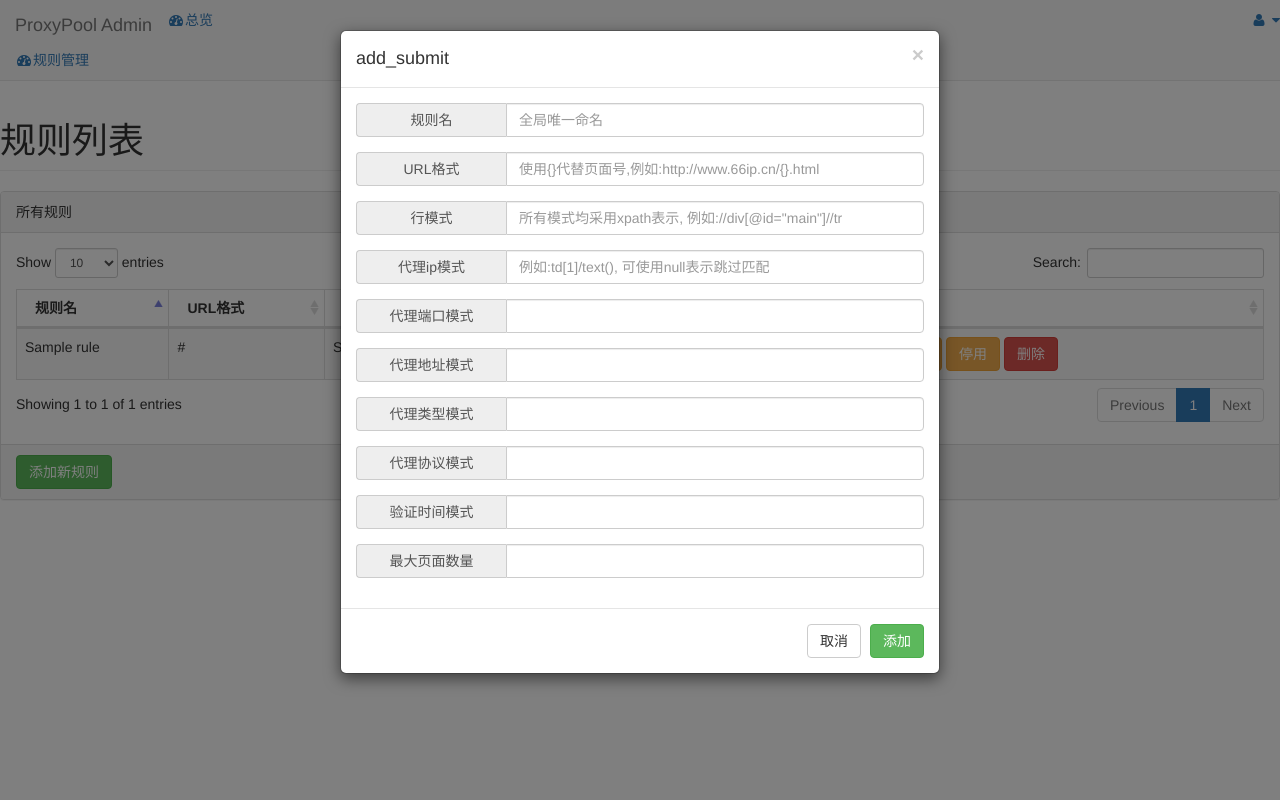
After one commit to Time1ess/ProxyPool, a Flask app: template ProxyWeb/templates/rules.html in a window 1280 px wide, after a click on "添加新规则". The commit adds this page. Run offline with Flask 2, Linux system fonts and the light colour scheme; the template is opened without the code that fills it: most values are stand-ins (such as "Sample title", 1, 10 or a date in 2020); some libraries are stand-ins or nearby versions.

Commit message:
[update] rule add/update/delete and crawlers control.

```diff
--- a/ProxyWeb/main.py
+++ b/ProxyWeb/main.py
@@ -3,10 +3,12 @@
 # Author: David
 # Email: youchen.du@gmail.com
 # Created: 2017-04-27 10:27
-# Last modified: 2017-04-27 20:04
+# Last modified: 2017-04-29 14:45
 # Filename: main.py
 # Description:
 import json
+import time
+
 import redis
 
 from flask import Flask
@@ -23,8 +25,28 @@ def index():
 
 
 @app.route('/rules')
-def rules():
-    pass
+def rules_table():
+    rule_keys = conn.smembers('Rules')
+    rules = []
+    for suffix in rule_keys:
+        key = 'Rule:' + suffix
+        rule = conn.hgetall(key)
+        rules.append(rule)
+    context = {}
+    context['rules'] = rules
+    return render_template('rules.html', **context)
+
+@app.route('/rules/')
+@app.route('/rules/<rule_name>')
+def rule_detail(rule_name=None):
+    if rule_name is None:
+        modal_type = 'add_submit'
+        rule = {}
+    else:
+        key = 'Rule:' + rule_name
+        rule = conn.hgetall(key)
+        modal_type = 'update_submit'
+    return render_template('rule_modal.html', **rule, modal_type=modal_type)
 
 @app.route('/api/status')
 def api_status():
@@ -37,6 +59,62 @@ def api_status():
             'deads': deads, 'futures': futures}
     return json.dumps(data)
 
+@app.route('/api/crawlers/<method>/<rule_name>')
+def api_crawlers(method, rule_name):
+    crawler_methods = ['start', 'stop', 'reload', 'pause']
+    if method in crawler_methods:
+        cmd = method + '|' + rule_name
+        conn.rpush('Jobs', cmd)
+        return '0'
+    else:
+        return '-1'
+
+
+@app.route('/api/rules/delete/<rule_name>')
+def api_rules_delete(rule_name):
+    # status should be stopped when deleting
+    key = 'Rule:' + rule_name
+    pipe = conn.pipeline()
+    end = time.time() + 5
+    while time.time() < end:
+        try:
+            pipe.watch(key)
+            pipe.watch('Jobs')
+            status = pipe.hget(key, 'status')
+            if status != 'stopped':
+                pipe.unwatch()
+                return 'Not finished'
+            pipe.multi()
+            pipe.lrem('Jobs', 'start|'+rule_name)
+            pipe.srem('Rules', rule_name)
+            pipe.delete(key)
+            pipe.execute()
+            return 'Succeed'
+        except redis.exceptions.WatchError:
+            pass
+    return 'Timeout'
+
+
+@app.route('/api/rules/<method>', methods=['POST'])
+def api_rules(method):
+    if not all(request.form.values()):
+        return 'fail'
+    rule_dict = dict(request.form)
+    for key in rule_dict:
+        rule_dict[key] = rule_dict[key][0]
+    rule_dict['status'] = 'stopped'
+    rule_name = rule_dict['name']
+    key = 'Rule:' + rule_name
+    if method == 'add_submit':
+        conn.hmset(key, rule_dict)
+        conn.sadd('Rules', rule_name)
+        cmd = 'start|' + rule_name
+    elif method == 'update_submit':
+        conn.hmset(key, rule_dict)
+        cmd = 'reload|' + rule_name
+    conn.rpush('Jobs', cmd)
+    return '0'
+
 
 if __name__ == '__main__':
     app.run()
--- a/ProxyWeb/static/js/data.js
+++ b/ProxyWeb/static/js/data.js
@@ -1,6 +1,6 @@
-var container = $("#flot-line-chart-moving");
 function update_status(series)
 {
+    var container = $("#flot-line-chart-moving");
     $.ajax({
         url:'/api/status',
         type:'GET',
--- /dev/null
+++ b/ProxyWeb/static/js/rules.js
@@ -0,0 +1,73 @@
+function submit_form(rule_method)
+{
+    $.ajax({
+        url:'/api/rules/'+rule_method,
+        type:'POST',
+        data: $('#rule_form').serialize(),
+    })
+    .done(function(data){
+        if(data == 'fail')
+            alert('请检查表单');
+        else
+            setTimeout('window.location.reload()', 2000);
+    });
+    $('#rule_modal').modal('hide');
+}
+$(document).ready(function(){
+    $('.crawlers').click(function(){
+        var rule_name = $(this).parents('tr').attr('rule-name');
+        var crawler_method = $(this).attr('crawler-method');
+        $.ajax({
+            url:'/api/crawlers/'+crawler_method+'/'+rule_name,
+            type:'GET',
+        })
+            .done(function(){
+                window.location.reload();
+            });
+    });
+    $('.rules').click(function(){
+        var rule_method = $(this).attr('rule-method');
+        if(rule_method == 'delete')
+        {
+            var rule_name = $(this).attr('rule-name');
+            $.ajax({
+                url:'/api/rules/delete/'+rule_name,
+                type:'GET',
+            })
+                .done(function(data){
+                    if(data == 'Not finished')
+                        alert('删除规则前请先停止对应爬虫');
+                    else if(data == 'Timeout')
+                        alert('删除超时，请重试');
+                    else if(data == 'Succeed')
+                        alert('删除成功');
+                    else
+                        alert('未知错误');
+                    window.location.reload();
+                });
+        }
+        else if(rule_method == 'update')
+        {
+            var rule_name = $(this).attr('rule-name');
+            $.ajax({
+                url:'/rules/'+rule_name,
+                type:'GET',
+            })
+                .done(function(data){
+                    $('#rule_modal').html(data);
+                    $('#rule_modal').modal('show');
+                });
+        }
+        else if(rule_method == 'add')
+        {
+            $.ajax({
+                url:'/rules/',
+                type:'GET',
+            })
+                .done(function(data){
+                    $('#rule_modal').html(data);
+                    $('#rule_modal').modal('show');
+                });
+        }
+    });
+});
--- /dev/null
+++ b/ProxyWeb/static/mine.css
@@ -0,0 +1,6 @@
+.input-group-addon {
+    width: 150px;
+}
+.input-group {
+    width: 100%;
+}
--- a/ProxyWeb/templates/base.html
+++ b/ProxyWeb/templates/base.html
@@ -48,7 +48,7 @@
                                 <a href="/"><i class="fa fa-dashboard fa-fw"></i>总览</a>
                             </li>
                             <li>
-                                <a href="/"><i class="fa fa-dashboard fa-fw"></i>规则管理</a>
+                                <a href="/rules"><i class="fa fa-dashboard fa-fw"></i>规则管理</a>
                             </li>
                             {#
                             <li>
@@ -148,6 +148,9 @@
         </div>
         <!-- /#wrapper -->
         {% include 'footer.html' %}
+
+        {% block more_js %}
+        {% endblock %}
     </body>
 
 </html>
--- a/ProxyWeb/templates/footer.html
+++ b/ProxyWeb/templates/footer.html
@@ -7,11 +7,6 @@
 <!-- Metis Menu Plugin JavaScript -->
 <script src="/static/vendor/metisMenu/metisMenu.min.js"></script>
 
-<!-- Morris Charts JavaScript -->
-<script src="/static/vendor/raphael/raphael.min.js"></script>
-<script src="/static/vendor/morrisjs/morris.min.js"></script>
-<script src="/static/data/morris-data.js"></script>
-
 <!-- Flot Charts JavaScript -->
 <script src="/static/vendor/flot/excanvas.min.js"></script>
 <script src="/static/vendor/flot/jquery.flot.js"></script>
@@ -20,7 +15,11 @@
 <script src="/static/vendor/flot/jquery.flot.time.js"></script>
 <script src="/static/vendor/flot-tooltip/jquery.flot.tooltip.min.js"></script>
 
+<!-- DataTables JavaScript -->
+<script src="/static/vendor/datatables/js/jquery.dataTables.min.js"></script>
+<script src="/static/vendor/datatables-plugins/dataTables.bootstrap.min.js"></script>
+<script src="/static/vendor/datatables-responsive/dataTables.responsive.js"></script>
+
 
 <!-- Custom Theme JavaScript -->
 <script src="/static/dist/js/sb-admin-2.js"></script>
-<script src="/static/js/data.js"></script>
--- a/ProxyWeb/templates/header.html
+++ b/ProxyWeb/templates/header.html
@@ -12,6 +12,9 @@
 <!-- MetisMenu CSS -->
 <link href="/static/vendor/metisMenu/metisMenu.min.css" rel="stylesheet">
 
+<!-- DataTables CSS -->
+<link href="/static/vendor/datatables-plugins/dataTables.bootstrap.css" rel="stylesheet">
+
 <!-- Custom CSS -->
 <link href="/static/dist/css/sb-admin-2.css" rel="stylesheet">
 
@@ -20,6 +23,7 @@
 
 <!-- Custom Fonts -->
 <link href="/static/vendor/font-awesome/css/font-awesome.min.css" rel="stylesheet" type="text/css">
+<link href="/static/mine.css" rel="stylesheet" type="text/css">
 
 <!-- HTML5 Shim and Respond.js IE8 support of HTML5 elements and media queries -->
 <!-- WARNING: Respond.js doesn't work if you view the page via file:// -->
--- /dev/null
+++ b/ProxyWeb/templates/rule_modal.html
@@ -0,0 +1,63 @@
+<div class="modal-dialog">
+    <div class="modal-content">
+        <div class="modal-header">
+            <button type="button" class="close" data-dismiss="modal" aria-hidden="true">&times;</button>
+            <h4 class="modal-title" id="rule_modal_title">{{modal_type}}</h4>
+        </div>
+        <div class="modal-body" id="rule_modal_body">
+            <form id="rule_form">
+                <div class="form-group input-group">
+                    <span class="input-group-addon">规则名</span>
+                    <input type="text" class="form-control" placeholder="全局唯一命名" name="name" value="{{name}}">
+                </div>
+                <div class="form-group input-group">
+                    <span class="input-group-addon">URL格式</span>
+                    <input type="text" class="form-control" placeholder="使用{}代替页面号,例如:http://www.66ip.cn/{}.html" name="url_fmt" value="{{url_fmt}}">
+                </div>
+                <div class="form-group input-group">
+                    <span class="input-group-addon">行模式</span>
+                    <input type="text" class="form-control" placeholder='所有模式均采用xpath表示, 例如://div[@id="main"]//tr' name="row_xpath" value="{{row_xpath}}">
+                </div>
+                <div class="form-group input-group">
+                    <span class="input-group-addon">代理ip模式</span>
+                    <input type="text" class="form-control" placeholder="例如:td[1]/text(), 可使用null表示跳过匹配" name="host_xpath" value="{{host_xpath}}">
+                </div>
+                <div class="form-group input-group">
+                    <span class="input-group-addon">代理端口模式</span>
+                    <input type="text" class="form-control" name="port_xpath" value="{{port_xpath}}">
+                </div>
+                <div class="form-group input-group">
+                    <span class="input-group-addon">代理地址模式</span>
+                    <input type="text" class="form-control" name="addr_xpath" value="{{addr_xpath}}">
+                </div>
+                <div class="form-group input-group">
+                    <span class="input-group-addon">代理类型模式</span>
+                    <input type="text" class="form-control" name="mode_xpath" value="{{mode_xpath}}">
+                </div>
+                <div class="form-group input-group">
+                    <span class="input-group-addon">代理协议模式</span>
+                    <input type="text" class="form-control" name="proto_xpath" value="{{proto_xpath}}">
+                </div>
+                <div class="form-group input-group">
+                    <span class="input-group-addon">验证时间模式</span>
+                    <input type="text" class="form-control" name="vt_xpath" value="{{vt_xpath}}">
+                </div>
+                <div class="form-group input-group">
+                    <span class="input-group-addon">最大页面数量</span>
+                    <input type="text" class="form-control" name="max_page" value="{{max_page}}">
+                </div>
+
+            </form>
+        </div>
+        <div class="modal-footer" id="rule_modal_footer">
+            <button type="button" class="btn btn-default" data-dismiss="modal">取消</button>
+            {% if modal_type == 'update_submit' %}
+            <button type="button" class="btn btn-info" onclick="submit_form('update_submit')">更新</button>
+            {% else %}
+            <button type="button" class="btn btn-success" onclick="submit_form('add_submit')">添加</button>
+            {% endif %}
+        </div>
+    </div>
+    <!-- /.modal-content -->
+</div>
+<!-- /.modal-dialog -->
--- /dev/null
+++ b/ProxyWeb/templates/rules.html
@@ -0,0 +1,91 @@
+{% extends 'base.html' %}
+{% block content %}
+<div id="page-wrapper">
+    <div class="row">
+        <div class="col-lg-12">
+            <h1 class="page-header">规则列表</h1>
+        </div>
+        <!-- /.col-lg-12 -->
+    </div>
+    <!-- /.row -->
+    <div class="row">
+        <div class="col-lg-12">
+            <div class="panel panel-default">
+                <div class="panel-heading">
+                    所有规则
+                </div>
+                <!-- /.panel-heading -->
+                <div class="panel-body">
+                    <table width="100%" class="table table-striped table-bordered table-hover" id="dataTables-example">
+                        <thead>
+                            <tr>
+                                <th>规则名</th>
+                                <th>URL格式</th>
+                                <th>行模式</th>
+                                <th>最大页面数量</th>
+                                <th>状态</th>
+                                <th>操作</th>
+                            </tr>
+                        </thead>
+                        <tbody>
+                            {% for rule in rules %}
+                            <tr class="even{% if rule['status'] == 'stopped' %}{% elif rule['status'] == 'paused' %} warning{% elif rule['status'] == 'started' %} success{% endif %}" rule-name="{{rule['name']}}">
+                                <td>{{rule['name']}}</td>
+                                <td>{{rule['url_fmt']}}</td>
+                                <td>{{rule['row_xpath']}}</td>
+                                <td>{{rule['max_page']}}</td>
+                                <td>
+                                    {% if rule['status'] == 'stopped' %}
+                                    已停用
+                                    {% elif rule['status'] == 'waiting' %}
+                                    等待中
+                                    {% elif rule['status'] == 'started' %}
+                                    已启用
+                                    {% elif rule['status'] == 'paused' %}
+                                    已暂停
+                                    {% endif %}
+                                </td>
+                                <td>
+                                    <button type="button" class="btn btn-info btn-circle crawlers" crawler-method="start">启用</button>
+                                    <button type="button" class="btn btn-success btn-circle rules" rule-method="update" rule-name="{{rule['name']}}">修改</button>
+                                    <button type="button" class="btn btn-warning btn-circle crawlers" crawler-method="pause">暂停</button>
+                                    <button type="button" class="btn btn-warning btn-circle crawlers" crawler-method="stop">停用</button>
+                                    <button type="button" class="btn btn-danger btn-circle rules" rule-method="delete" rule-name="{{rule['name']}}">删除</button>
+                                </td>
+                            </tr>
+                            {% endfor %}
+                        </tbody>
+                    </table>
+                    <!-- /.table-responsive -->
+                </div>
+                <!-- /.panel-body -->
+                <div class="panel-footer">
+                    <button type="button" class="btn btn-success rules" rule-method="add" data-toggle="modal" data-target="#rule_modal">添加新规则</button>
+
+                    <div class="modal fade" id="rule_modal" tabindex="-1" role="dialog" aria-labelledby="myModalLabel" aria-hidden="true">
+                        {% include 'rule_modal.html' %}
+                    </div>
+                    <!-- /.modal -->
+
+                </div>
+            </div>
+            <!-- /.panel -->
+        </div>
+        <!-- /.col-lg-12 -->
+    </div>
+    <!-- /.row -->
+</div>
+<!-- /#page-wrapper -->
+
+{% endblock %}
+{% block more_js %}
+<!-- Page-Level Demo Scripts - Tables - Use for reference -->
+<script>
+$(document).ready(function() {
+    $('#dataTables-example').DataTable({
+        responsive: true
+    });
+});
+</script>
+<script src="/static/js/rules.js"></script>
+{% endblock %}
```
Also changed, not shown: ProxyCrawl/ProxyCrawl/commands/crawlall.py (+92 -6 lines), ProxyCrawl/ProxyCrawl/migrate.py (added, +30 -0 lines), ProxyCrawl/ProxyCrawl/rules.csv (+4 -4 lines), ProxyCrawl/ProxyCrawl/rules.py (+34 -8 lines), ProxyCrawl/ProxyCrawl/settings.py (+8 -1 lines), ProxyCrawl/ProxyCrawl/spiders/proxy_spider.py (+6 -4 lines), ProxyCrawl/ProxyCrawl/utils.py (added, +8 -0 lines), ProxyWeb/templates/index.html (+5 -2 lines).
